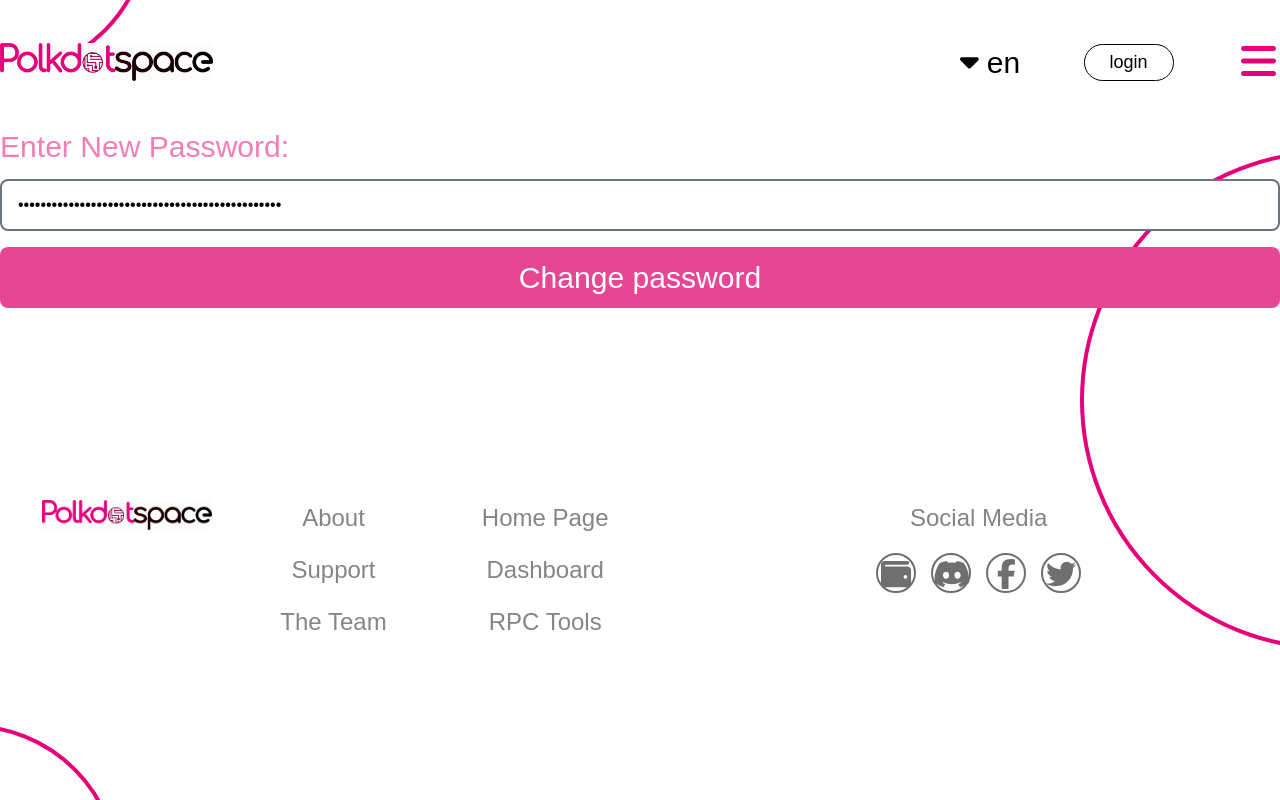
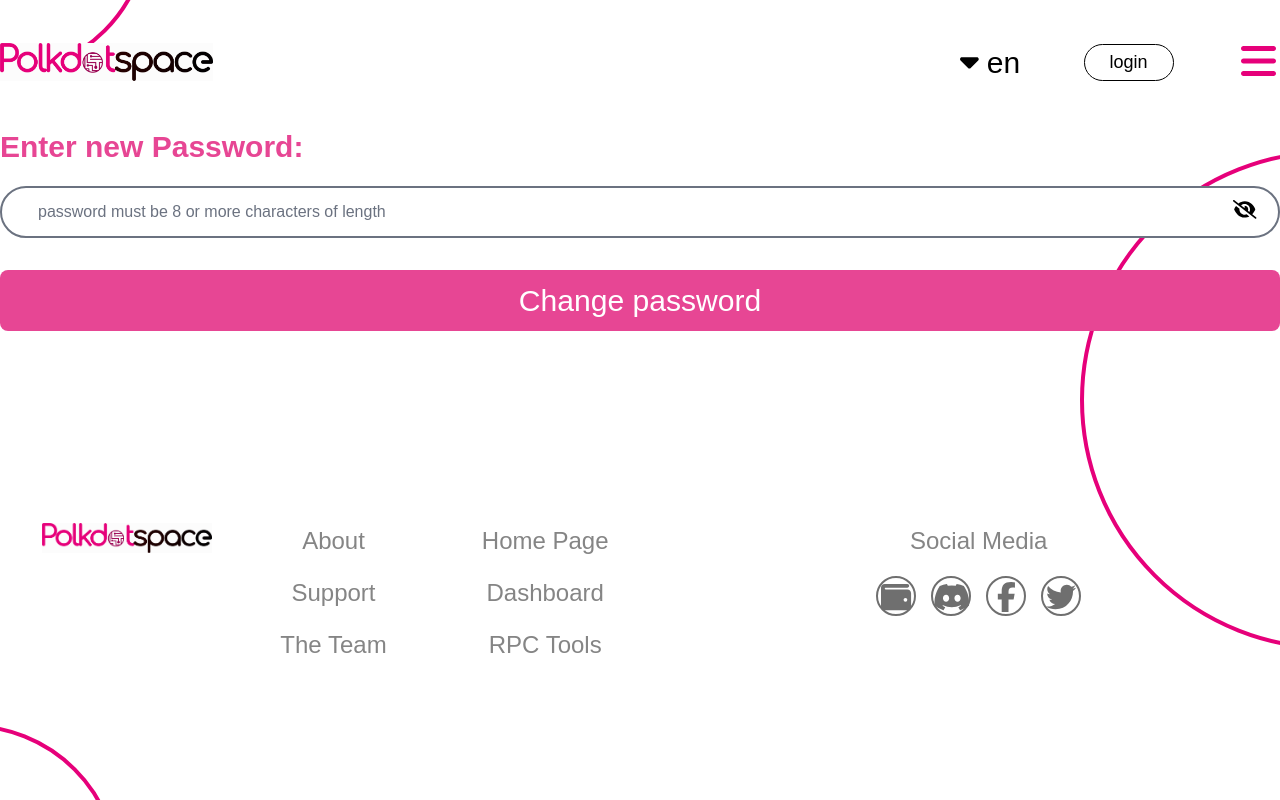
Before and after one commit to HassanAbbas7/polkadotspace, a React (Vite) app: page /pages/handlePassChange/1/1 in a window 1280 px wide. Built offline with nearby package versions, Linux system fonts and the light colour scheme; no server answers.

Commit message:
forgot pass done!

```diff
--- a/src/commons/constant.jsx
+++ b/src/commons/constant.jsx
@@ -18,8 +18,9 @@
 export const ADD_KEYWORD_URL = `${BASE_URL}/add_keyword`
 export const UPDATE_DATA_URL = `${BASE_URL}/update_data/`
 export const DELETE_DATA_URL = `${BASE_URL}/delete_data/`
-export const FORGOT_PASSWORD = `${BASE_URL}/forgot-password`
+export const FORGOT_PASSWORD = `${BASE_URL}/forgot-password/`
 export const PASSWORD_RESET_TOKEN = `${BASE_URL}/reset-password`
+export const RESET_PASSWORD_URL = `${BASE_URL}/reset-password/confirm`
 
 export const GET_MY_PROFILE_URL = `${BASE_URL}/auth/api/v1/profile/me`;
 export const UPDATE_PROFILE_URL = `${BASE_URL}/auth/api/v1/user/update/me`;
--- a/src/pages/ForgotPassword.jsx
+++ b/src/pages/ForgotPassword.jsx
@@ -12,7 +12,7 @@
 
 
     axios.post( `${FORGOT_PASSWORD}` , {
-        email: localStorage.getItem("email")
+        email: email
     })
   .then(response => {
     console.log(response.status);
--- a/src/pages/HandlePassChange.jsx
+++ b/src/pages/HandlePassChange.jsx
@@ -1,21 +1,30 @@
 import React, { useState, useEffect } from 'react';
 import { useParams } from "react-router-dom";
-import { PASSWORD_RESET_TOKEN } from "../commons/constant";
+import { PASSWORD_RESET_TOKEN,RESET_PASSWORD_URL } from "../commons/constant";
 import axios from 'axios';
+import { toast } from "react-toastify";
 
+
+import { FontAwesomeIcon } from "@fortawesome/react-fontawesome";
+import { faEye, faEyeSlash } from "@fortawesome/free-solid-svg-icons";
+
+
+const eyeIcon = <FontAwesomeIcon icon={faEye} size="xs" />;
+const eyeSlashIcon = <FontAwesomeIcon icon={faEyeSlash} size="xs" />;
 
 
 function HandlePassChange() {
    const { uid, token } = useParams();
    const [newPass, setNewPass] = useState(false);
-   const [pass, setPass] = useState("password must be 8 or more characters of length")
+   const [pass, setPass] = useState("")
+   const [visiblePassword, setVisiblePassword] = useState(false);
+
 
 useEffect(()=>{
     axios.get( `${PASSWORD_RESET_TOKEN}/${uid}/${token}/` , {
   })
   .then(response => {
   console.log(response.status);
-//   if (response.status == 200){
     alert("asdf")
 
 //   }
@@ -28,13 +37,16 @@
 
 const setNewPassword = async (e)=>{
     e.preventDefault()
+    if (pass.length <= 8){
+      toast.error("Password must be at least 9 characters in length!")
+    }
     axios.post( `${RESET_PASSWORD_URL}/${uid}/${token}/` , {
         new_password: pass
     })
     .then(response => {
     console.log(response.status);
     if (response.status === 200){
-        alert("you are ok")
+        toast.success("Password changed successfully!!")
     }
     })
     .catch(error => {
@@ -43,20 +55,28 @@
 }
 
   return (
-    newPass ?  <form onSubmit={setNewPassword}>
-    <div className="mb-4">
-      <label htmlFor="email" className="block mb-2 font-medium text-pink-400">Enter New Password:</label>
-      <input
-        type="password"
-        id="email"
-        value={pass}
-        onChange={(e) => setPass(e.target.value)}
-        required
-        className="w-full border-2 rounded-lg py-3 px-4 font-normal"
-        placeholder="Enter your email address"
-      />
-    </div>
-    <button type="submit" className="w-full bg-pink-500 text-white py-2 rounded-lg hover:bg-pink-600 transition duration-300">Change password</button>
+    newPass ?
+
+    <form onSubmit={setNewPassword}>
+      <h1 className="text-[20px] md:text-[30px] font-[600] text-pink-500">Enter new Password:</h1>
+    <div className="relative mt-[15px]">
+            <input
+              type={`${visiblePassword ? "text" : "password"}`}
+              name="password"
+              required
+              className="w-full border-2 rounded-[46px] py-3 indent-6 font-[400]"
+              placeholder="password must be 8 or more characters of length"
+              value={pass}
+              onChange={(e)=>{setPass(e.target.value)}}
+            />
+            <span
+              className="absolute top-2 right-6 cursor-pointer form_eye text-[20px] md:text-[25px]"
+              onClick={() => setVisiblePassword(!visiblePassword)}
+            >
+              {visiblePassword ? eyeIcon : eyeSlashIcon}
+            </span>
+          </div>
+    <button type="submit" className="w-full bg-pink-500 text-white py-2 mt-8 rounded-lg hover:bg-pink-600 transition duration-300">Change password</button>
   </form>:
     <h1>uid: {uid}, token:{token}</h1>
   );
```
